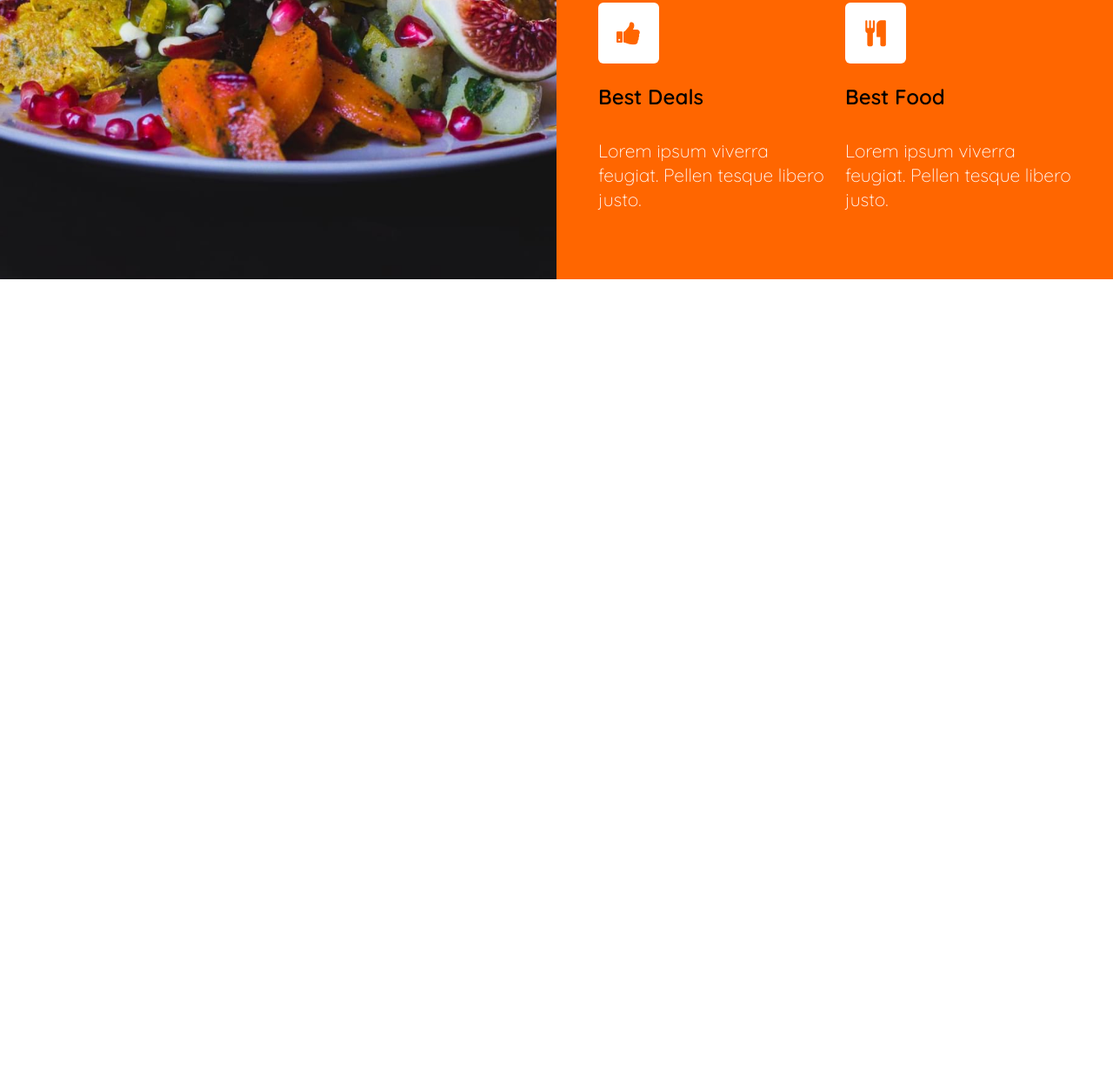
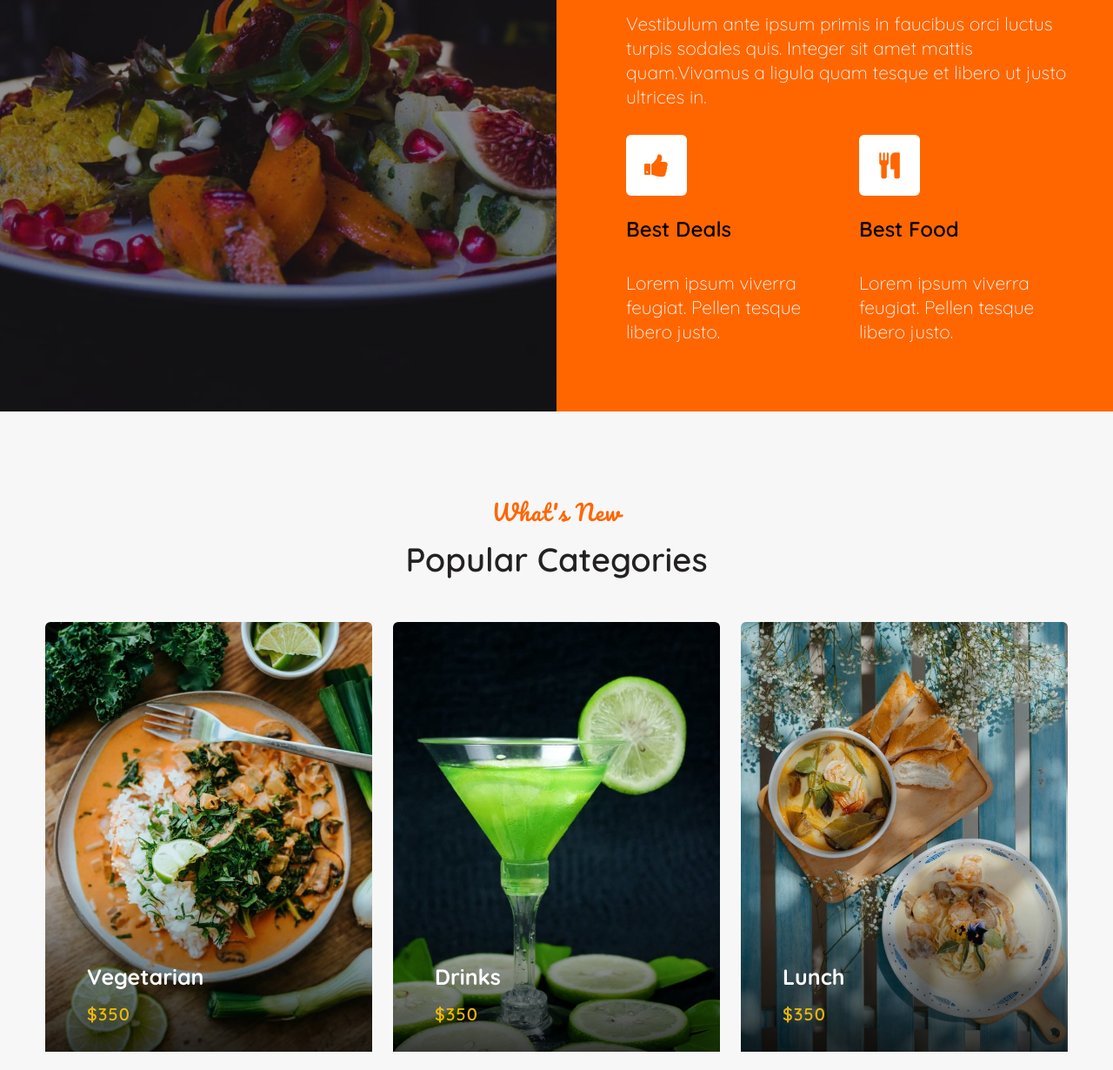
Before and after one commit to maitan0705/layoutW3, a plain HTML site: page imdex.html in a window 1280 px wide. Shown: the part 1375-2605 px from the top of the page at 87% size. Before the commit the page ends 1696 px from the top, so only its background shows below. Drawn offline with nearby package versions, Linux system fonts and the light colour scheme.

Commit message:
categories

```diff
--- a/css/style.css
+++ b/css/style.css
@@ -226,11 +226,12 @@ body, html {
     color: var(--primary-color);
 }
 
-.about{
-    margin-top: 30px !important;
+.py-5{
+    padding-top: 50px !important;
+    padding-bottom: 50px !important;
 }
 .about__text{
-    padding-left: 40px !important;
+    padding-left: 50px !important;
 }
 .about__text p{
     font-size: 18px;
@@ -249,10 +250,21 @@ body, html {
     z-index: 1;
     min-height: 600px;
 }
+.blog__imge::before{
+   content: "";
+    background: rgb(16 15 19 / 46%);
+    position: absolute;
+    top: 0;
+    left: 0;
+    right: 0;
+    min-height: 100%;
+   z-index: -1;
+}
 
 .blog__text{
     background-color: var(--primary-color);
     color: #fff;
+    padding-left: 80px !important;
 }
 .blog__text h6 {
     font-size: 20px;
@@ -290,3 +302,59 @@ body, html {
     border-radius: var(--border-radius);
     transition: 0.3s ease-in-out;
 }
+.w3l-icon:hover span{
+    color: var(--secondary-color);
+    transition: 0.3s ease-in-out;
+}
+
+
+
+/* .categories */
+.categories{
+    background: var(--bg-grey);
+}
+.categories-imges{
+    position: relative;
+}
+.categories-imges img {
+    width: 100%;
+    border-top-left-radius: var(--border-radius);
+    border-top-right-radius: var(--border-radius);
+    transition: all 0.4s;
+}
+.categories-imges img:hover {
+    opacity: 0.85;
+}
+.categories-info{
+    position: absolute;
+    bottom: 0;
+    left: 0;
+    width: 90%;
+    transform: translateY( 10%);
+    z-index: 1;
+}
+.categories-imges::after{
+    content: " ";
+    left: 0;
+    bottom: 0;
+    width: 100%;
+    height: 40%;
+    position: absolute;
+    background:linear-gradient(to bottom, rgba(0, 0, 0, 0) 0, rgba(0, 0, 0, 0.53) 69%, rgba(0, 0, 0, 0.76) 100%);
+}
+.categories-info span {
+    display: block;
+    font-size: 20px;
+    line-height: 25px;
+    font-weight: 600;
+    letter-spacing: 1px;
+    color: var(--secondary-color);
+    opacity: 0.9;
+}
+.categories-info p{
+    margin-bottom: 15px;
+    color: #fff;
+    font-size: 25px;
+    line-height: 30px;
+    font-weight: 700;
+}
--- a/imdex.html
+++ b/imdex.html
@@ -9,7 +9,9 @@
     <!-- font  -->
     <link rel="preconnect" href="https://fonts.googleapis.com">
     <link rel="preconnect" href="https://fonts.gstatic.com" crossorigin>
-    <link href="https://fonts.googleapis.com/css2?family=Pacifico&family=Quicksand:wght@500;600&family=Roboto:ital,wght@0,100;0,300;0,400;0,500;0,700;0,900;1,300;1,400;1,500&display=swap" rel="stylesheet">
+    <link
+        href="https://fonts.googleapis.com/css2?family=Pacifico&family=Quicksand:wght@500;600&family=Roboto:ital,wght@0,100;0,300;0,400;0,500;0,700;0,900;1,300;1,400;1,500&display=swap"
+        rel="stylesheet">
     <link href="//fonts.googleapis.com/css2?family=Quicksand:wght@300;400;500;600;700&amp;display=swap"
         rel="stylesheet">
     <link rel="stylesheet" href="https://cdnjs.cloudflare.com/ajax/libs/font-awesome/6.2.1/css/all.min.css"
@@ -37,7 +39,7 @@
                         </h1>
                     </div>
                     <div class="banner__right d-flex">
-                        <div class="banner__search position-relative">
+                        <div class="banner__search position-relative mt-2">
                             <form>
                                 <input type="search" class="search__input" placeholder="Search here..."
                                     aria-label="Search">
@@ -79,8 +81,8 @@
             </div>
         </div>
     </header>
-    <div class="aboutus py-5">
-        <div class="container">
+    <div class="about py-5">
+        <div class="container py-5">
             <div class="row ">
                 <div class="title col-lg-5 mb-4">
                     <p>About Us</p>
@@ -104,17 +106,18 @@
                 <div class="blog__imge col-lg-6">
                 </div>
                 <div class="blog__text col-lg-6 p-md-5 p-2">
-                    <h6>More than 3000 Restaurants</h6>
+                    <h6 class="pt-5">More than 3000 Restaurants</h6>
                     <h3>Book a table easly at the best price</h3>
-                    <p >Vestibulum ante ipsum primis in faucibus orci luctus turpis sodales quis. Integer sit amet mattis quam.Vivamus a ligula quam tesque et libero ut justo ultrices in.
+                    <p>Vestibulum ante ipsum primis in faucibus orci luctus turpis sodales quis. Integer sit amet mattis
+                        quam.Vivamus a ligula quam tesque et libero ut justo ultrices in.
                     </p>
                     <div class="row">
-                        <div class="col Best-Deals">
+                        <div class="col w3l-icon">
                             <span class="fa fa-thumbs-up"></span>
                             <a href="#"> Best Deals</a>
                             <p>Lorem ipsum viverra feugiat. Pellen tesque libero justo.</p>
                         </div>
-                        <div class="col Best-Food">
+                        <div class="col  w3l-icon">
                             <span class="fa fa-cutlery"></span>
                             <a href="#">Best Food</a>
                             <p>Lorem ipsum viverra feugiat. Pellen tesque libero justo.</p>
@@ -123,6 +126,71 @@
                     </div>
                 </div>
             </div>
+        </div>
+    </div>
+    <div class="categories py-5">
+        <div class="container py-5">
+            <div class="title text-center mb-lg-5">
+                <p>What's New</p>
+                <h3>Popular Categories</h3>
+            </div>
+            <div class="row">
+                <div class="col-6 col-lg-4 ">
+                    <div class="categories-imges ">
+                        <a href="#"><img src="./imges/g1.jpg" alt=""></a>
+                        <div class="categories-info p-md-5 p-4">
+                           <a href="#"><p>Vegetarian</p></a>
+                            <span>$350</span>
+                        </div>
+                    </div>
+                </div>
+                <div class="col-6 col-lg-4 ">
+                    <div class="categories-imges ">
+                        <a href="#"><img src="./imges/g2.jpg" alt=""></a>
+                        <div class="categories-info p-md-5 p-4">
+                           <a href="#"><p>Drinks</p></a>
+                            <span>$350</span>
+                        </div>
+                    </div>
+                </div>
+                <div class="col-6 col-lg-4 ">
+                    <div class="categories-imges ">
+                        <a href="#"><img src="./imges/g3.jpg" alt=""></a>
+                        <div class="categories-info p-md-5 p-4">
+                           <a href="#"><p>Lunch</p></a>
+                            <span>$350</span>
+                        </div>
+                    </div>
+                </div>
+                <div class="col-6 col-lg-4 mt-4">
+                    <div class="categories-imges ">
+                        <a href="#"><img src="./imges/g4.jpg" alt=""></a>
+                        <div class="categories-info p-md-5 p-4">
+                           <a href="#"><p>Bakery</p></a>
+                            <span>$350</span>
+                        </div>
+                    </div>
+                </div>
+                <div class="col-6 col-lg-4 mt-4">
+                    <div class="categories-imges ">
+                        <a href="#"><img src="./imges/g5.jpg" alt=""></a>
+                        <div class="categories-info p-md-5 p-4">
+                           <a href="#"><p>Desserts</p></a>
+                            <span>$350</span>
+                        </div>
+                    </div>
+                </div>
+                <div class="col-6 col-lg-4 mt-4">
+                    <div class="categories-imges ">
+                        <a href="#"><img src="./imges/g6.jpg" alt=""></a>
+                        <div class="categories-info p-md-5 p-4">
+                           <a href="#"><p>Pizza</p></a>
+                            <span class="">$350</span>
+                        </div>
+                    </div>
+                </div>
+            </div>
+
         </div>
     </div>
 
```
